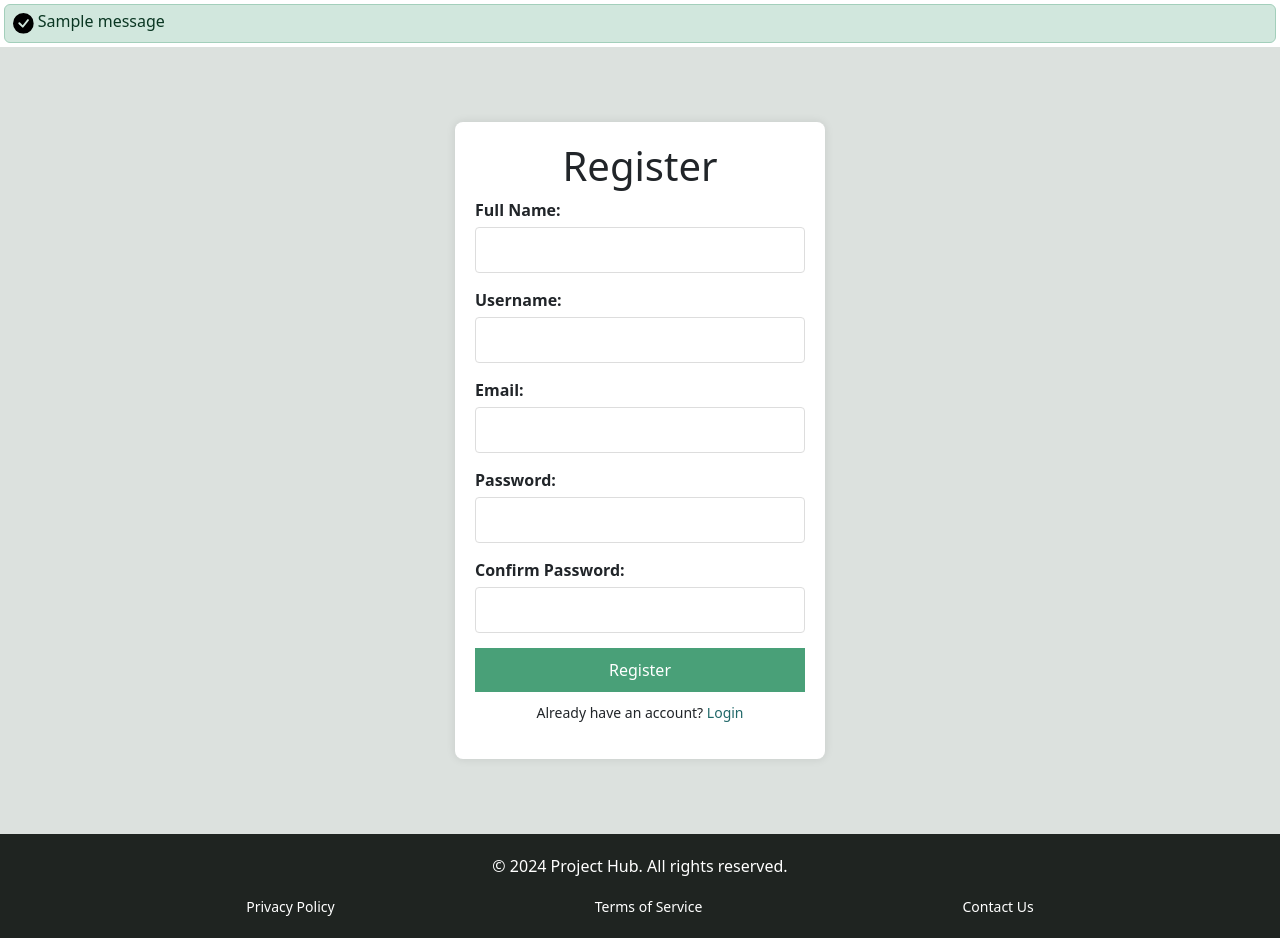
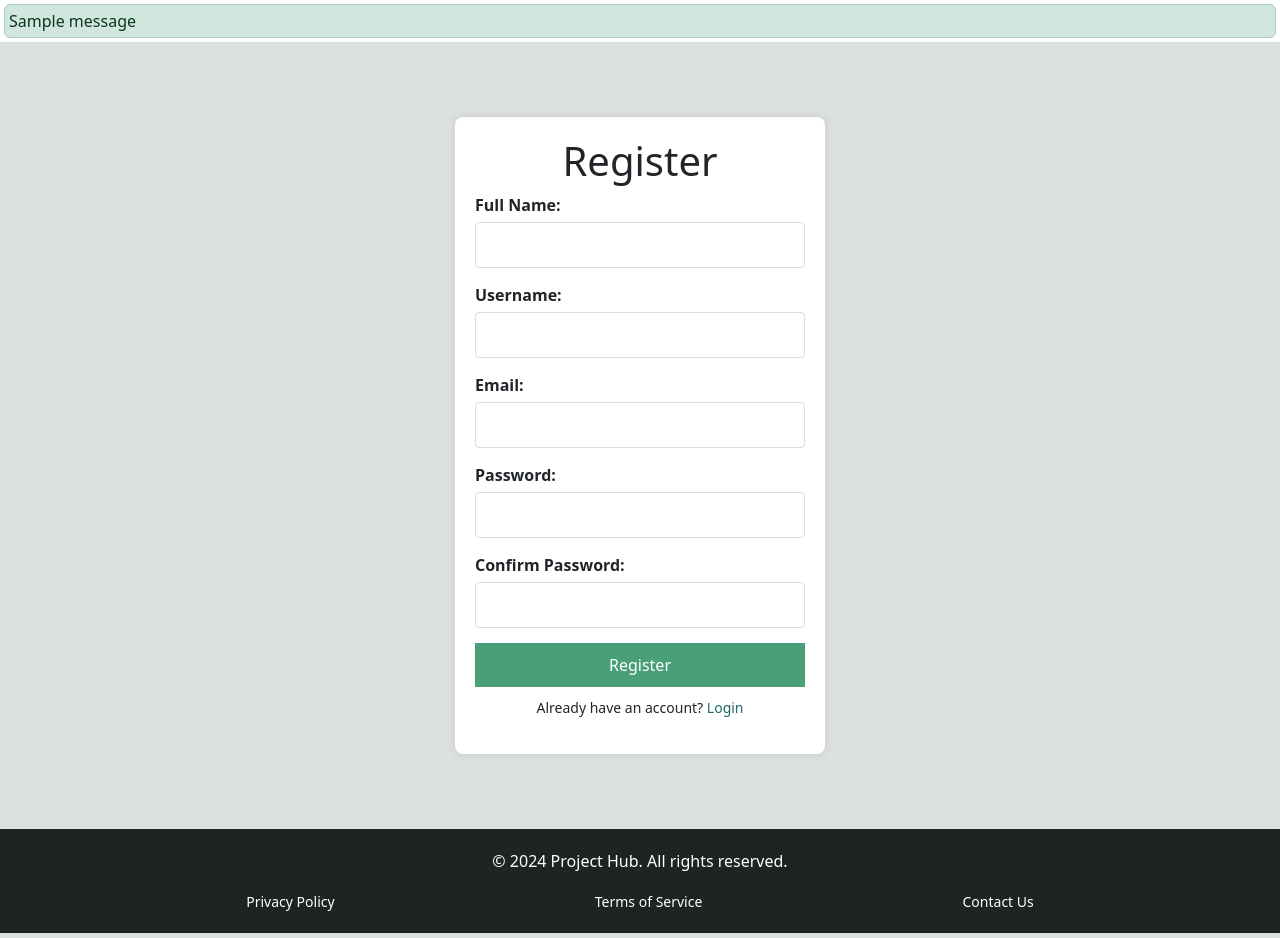
Before and after one commit to kushal-s0/phb, a Django app: page /registerStudent/ in a window 1280 px wide. Shown: the part 73-1011 px from the top of the page. Run offline with Django 5.2, Linux system fonts and the light colour scheme; one stand-in notice (Sample message) is shown.

Commit message:
Register page complete

```diff
--- a/Project_hub/Login_page/urls.py
+++ b/Project_hub/Login_page/urls.py
@@ -4,6 +4,7 @@ from Login_page import views
 
 urlpatterns = [
     path("",views.studentPage,name="Sudent page"),
+    path("loginPage/",views.studentPage,name="Sudent page"),
     path('registerStudent/',views.registerStudent,name="register Student"),
 
 ]
--- a/Project_hub/Login_page/views.py
+++ b/Project_hub/Login_page/views.py
@@ -4,9 +4,14 @@ from django.contrib import messages
 
 # Create your views here.
 def studentPage(request):
+    if request.method == "POST":
+        username = request.POST.get('username')
+        password = request.POST.get('password')
+
     return render(request,'loginPage.html')
 
 def registerStudent(request):
+
     if request.method == "POST":
         name = request.POST.get('name')
         username = request.POST.get('username')
@@ -14,13 +19,12 @@ def registerStudent(request):
         password = request.POST.get('password')
         confirmPassword = request.POST.get('confirmPassword')
 
-        print(password,confirmPassword)
-
         if password == confirmPassword :
             register = RegisterStudent(name=name ,username=username ,email=email ,password=password)
             register.save()
             messages.success(request, "Registration succesfull")
         else:
-            messages.warning(request,"Error in registration:Password does not match")
+            messages.warning(request, "Password does not match")
+
 
     return render(request,'registerStudent.html')
--- a/Project_hub/templates/registerStudent.html
+++ b/Project_hub/templates/registerStudent.html
@@ -32,18 +32,14 @@
         </div>
     </header>
 
-    <svg xmlns="http://www.w3.org/2000/svg" class="d-none">
-        <symbol id="check-circle-fill" viewBox="0 0 16 16">
-          <path d="M16 8A8 8 0 1 1 0 8a8 8 0 0 1 16 0zm-3.97-3.03a.75.75 0 0 0-1.08.022L7.477 9.417 5.384 7.323a.75.75 0 0 0-1.06 1.06L6.97 11.03a.75.75 0 0 0 1.079-.02l3.992-4.99a.75.75 0 0 0-.01-1.05z"/>
-        </symbol>
-    </svg>
+
 
 
 
 {% if messages %}
 {% for message in messages %}
-    <div class="alert alert-success d-flex h-8 m-1 p-1" role="alert">
-        <svg class="bi m-1" role="img" aria-label="Success:" style="height:1.3rem;width:1.3rem"><use xlink:href="#check-circle-fill"/></svg>
+
+    <div class="alert alert-{{ message.tags }} d-flex h-8 m-1 p-1" role="alert">
         <div>
           {{ message }}
         </div>
@@ -72,7 +68,7 @@
                 <label for="confirmPassword">Confirm Password:</label>
                 <input type="password" id="confirmPassword" name="confirmPassword" required>
 
-                <button type="submit">Register</button>
+                <button id = "submitBtn" type="submit">Register</button>
             </form>
             <p class="login-link">Already have an account? <a href="/loginPage">Login</a></p>
         </div>
```
Also changed, not shown: Project_hub/db.sqlite3, Project_hub/static/loginPage.css (line endings or trailing spaces).
